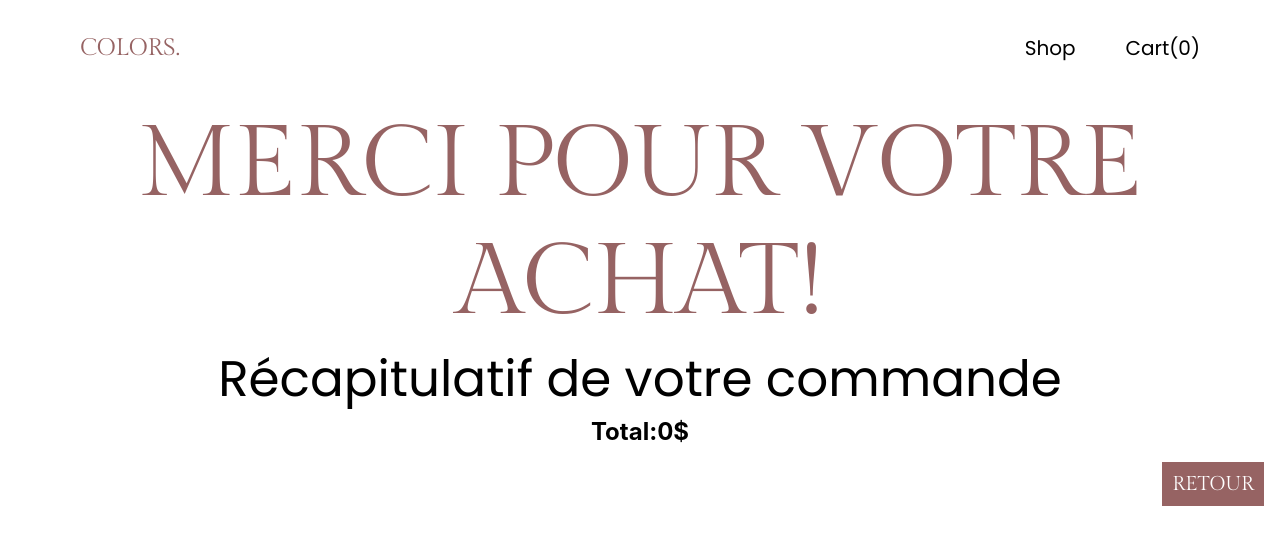
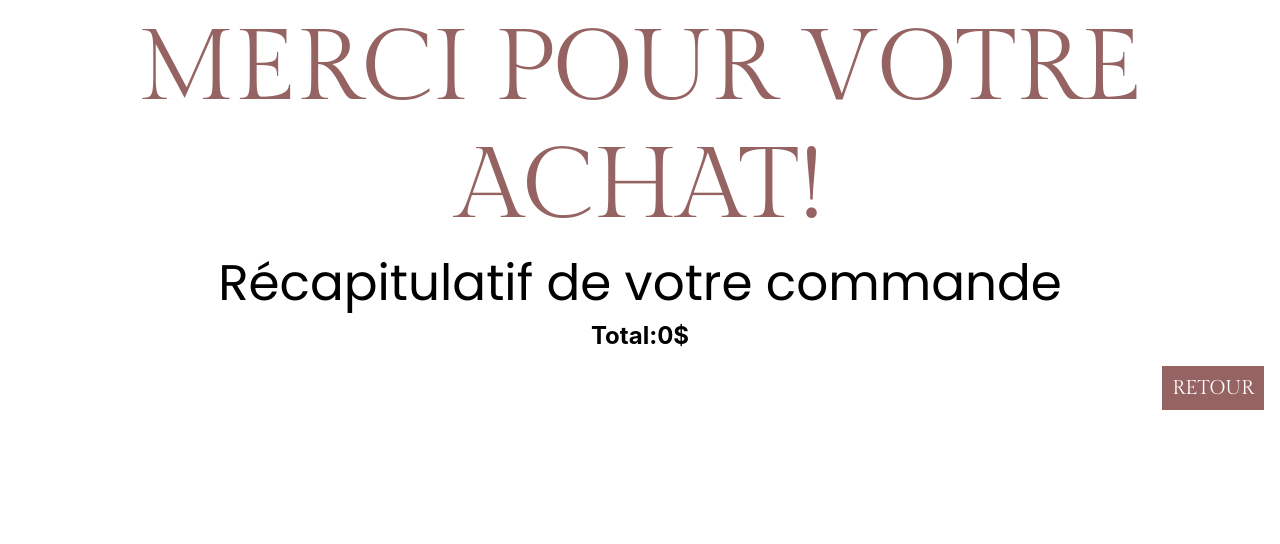
Before and after one commit to Shane99dt/Front-Colors, a React (Create React App) app: page /Commandes in a window 1280 px wide. Shown: the top 544 px of the page. Built offline with nearby package versions, Linux system fonts and the light colour scheme.

Commit message:
little correction

```diff
--- a/src/pages/Commandes.js
+++ b/src/pages/Commandes.js
@@ -1,5 +1,4 @@
 import H1 from "../components/H1"
-import Header from "../components/Header"
 import H3 from "../components/H3"
 import H4 from "../components/H4"
 import Button from "../components/Button"
@@ -17,7 +16,7 @@ const Commandes = () =>{
 
     const handleBackClick = () =>{
         localStorage.setItem('articlesID', '')
-        navigate('/')
+        navigate('/Articles')
     }
 
     useEffect(() => {
@@ -54,7 +53,6 @@ const Commandes = () =>{
       };
 
     return <>
-        <Header length={localStorage.articlesID ? JSON.parse(localStorage.getItem("articlesID")).length : 0}/>
         <div className="commandetitle-container">
             <H1>MERCI POUR VOTRE ACHAT!</H1>
             <H3>Récapitulatif de votre commande</H3>
```
